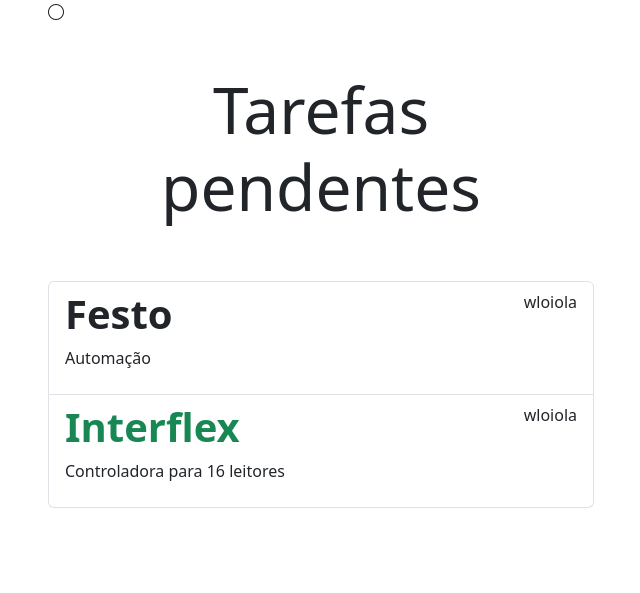
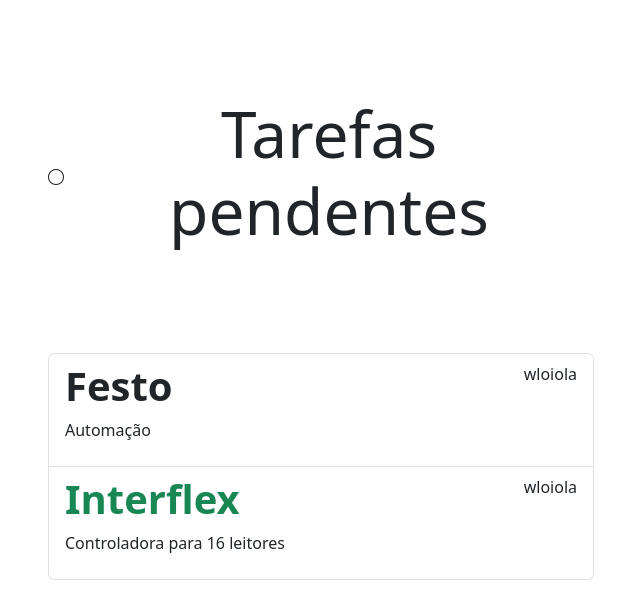
Before and after one commit to WloiolaNet/django-auth-crud, a Django app: page /tasks/ in a window 1280 px wide. Shown: the part 144-737 px from the top of the page, without its empty margins (319-959 px from the left). Run offline with Django 5.2, Linux system fonts and the light colour scheme; a user stored in the database is signed in; data comes from the database, SQL or seed files in the repository.

Commit message:
commit DEBUG

```diff
--- a/tasks/templates/tasks.html
+++ b/tasks/templates/tasks.html
@@ -4,13 +4,15 @@
 <main class="container">
     <div class="row">
         <div class="col-md-6 offset-md-3">
-            {% if title == 'Tarefas pendentes' %}
+            <div class="d-flex align-items-center justify-content-center py-5">
+                {% if title == 'Tarefas pendentes' %}
                 <i class="bi bi-circle"></i>
                 <h1 class="text-center display-3 py-5">{{ title }}</h1>
-            {% else %}
+                {% else %}
                 <i class="bi bi-check-circle"></i>
                 <h1 class="text-center display-3 py-5">{{ title }}</h1>
-            {% endif %}
+                {% endif %}
+            </div>
             <ul class="list-group">
                 {% for task in tasks %}
                 <a class="list-group-item" href="{% url 'task_detail' task.id %}">
```
